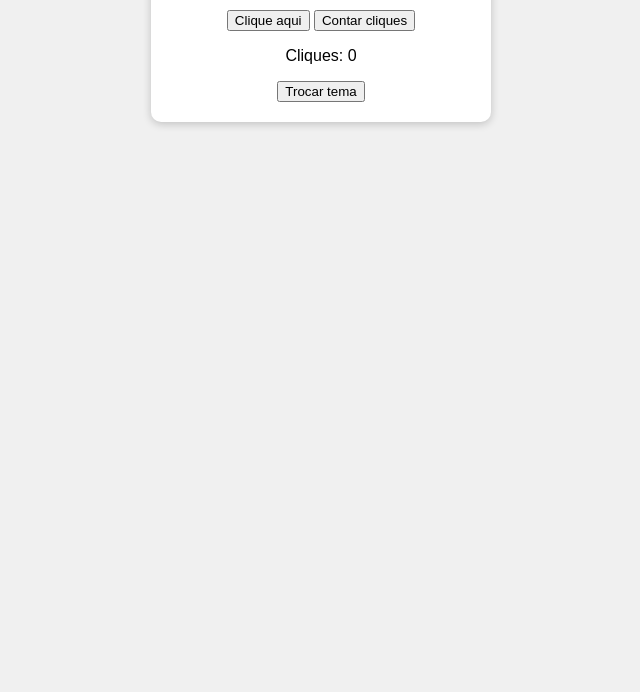
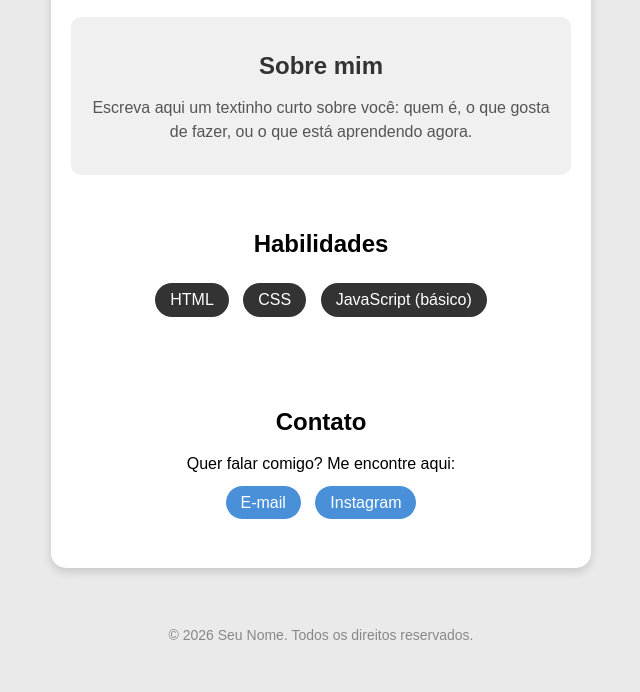
Before and after one commit to mussamuhija111-glitch/meu-perfi, a plain HTML site: page index.html in a window 1280 px wide. Shown: the part 282-974 px from the top of the page, without its empty margins (319-959 px from the left). Before the commit the page ends 800 px from the top, so only its background shows below. Drawn offline with Linux system fonts and the light colour scheme.

Commit message:
Update index.html

```diff
--- a/index.html
+++ b/index.html
@@ -6,37 +6,77 @@
 <style>
 body {
   font-family: Arial, sans-serif;
-  background-color: #f0f0f0;
+  background-color: #eaeaea;
+  margin: 0;
+  padding: 20px;
 }
-
-h1 {
-  color: darkblue;
-}
-
-ul {
-  list-style-type: none;
-}
-
-li {
-  padding: 8px;
+.cartao {
   background-color: white;
-  margin-bottom: 5px;
-  border-radius: 5px;
-}
-
-.cartao {
-  max-width: 300px;
-  margin: 30px auto;
+  max-width: 500px;
+  margin: 0 auto;
   padding: 20px;
-  background-color: white;
-  border-radius: 10px;
-  box-shadow: 0 2px 8px rgba(0,0,0,0.2);
+  border-radius: 15px;
+  box-shadow: 0 4px 10px rgba(0,0,0,0.15);
   text-align: center;
 }
-
-.escuro {
-  background-color: #222;
+.sobre {
+  margin-top: 20px;
+  padding: 15px;
+  background-color: #f0f0f0;
+  border-radius: 10px;
+  text-align: center;
+}
+.sobre h2 {
+  color: #333;
+  margin-bottom: 10px;
+}
+.sobre p {
+  color: #555;
+  line-height: 1.5;
+}
+.habilidades {
+  margin-top: 20px;
+  padding: 15px;
+  text-align: center;
+}
+.habilidades ul {
+  list-style: none;
+  padding: 0;
+}
+.habilidades li {
+  background-color: #333;
   color: white;
+  display: inline-block;
+  padding: 8px 15px;
+  margin: 5px;
+  border-radius: 20px;
+}
+.contato {
+  margin-top: 20px;
+  padding: 15px;
+  text-align: center;
+}
+.contato ul {
+  list-style: none;
+  padding: 0;
+}
+.contato li {
+  display: inline-block;
+  margin: 5px;
+}
+.contato a {
+  background-color: #4a90d9;
+  color: white;
+  padding: 8px 15px;
+  border-radius: 20px;
+  text-decoration: none;
+}
+footer {
+  margin-top: 30px;
+  padding: 15px;
+  text-align: center;
+  color: #888;
+  font-size: 14px;
 }
 </style>
 </head>
@@ -45,33 +85,53 @@ li {
 <div class="cartao">
   <h1>Seu Nome</h1>
   <p id="frase">Uma frase curta sobre você.</p>
+
   <ul>
     <li><a href="https://www.google.com">Google</a></li>
     <li><a href="https://www.youtube.com">YouTube</a></li>
     <li><a href="https://www.wikipedia.org">Wikipédia</a></li>
   </ul>
+
   <button onclick="mudarFrase()">Clique aqui</button>
-  <button onclick="contarClique()">Contar cliques</button>
   <p id="contador">Cliques: 0</p>
-  <button onclick="trocarTema()">Trocar tema</button>
+
+  <div class="sobre">
+    <h2>Sobre mim</h2>
+    <p>Escreva aqui um textinho curto sobre você: quem é, o que gosta de fazer, ou o que está aprendendo agora.</p>
+  </div>
+
+  <div class="habilidades">
+    <h2>Habilidades</h2>
+    <ul>
+      <li>HTML</li>
+      <li>CSS</li>
+      <li>JavaScript (básico)</li>
+    </ul>
+  </div>
+
+  <div class="contato">
+    <h2>Contato</h2>
+    <p>Quer falar comigo? Me encontre aqui:</p>
+    <ul>
+      <li><a href="mailto:seuemail@exemplo.com">E-mail</a></li>
+      <li><a href="https://instagram.com/seuusuario">Instagram</a></li>
+    </ul>
+  </div>
 </div>
+
+<footer>
+  <p>&copy; 2026 Seu Nome. Todos os direitos reservados.</p>
+</footer>
 
 <script>
 let cliques = 0;
 
 function mudarFrase() {
-  document.getElementById("frase").innerText = "Você clicou no botão!";
-}
-
-function contarClique() {
-  cliques = cliques + 1;
-  document.getElementById("contador").innerText = "Cliques: " + cliques;
-}
-
-function trocarTema() {
-  document.querySelector(".cartao").classList.toggle("escuro");
+  cliques++;
+  document.getElementById("frase").textContent = "Obrigado por clicar!";
+  document.getElementById("contador").textContent = "Cliques: " + cliques;
 }
 </script>
 
 </body>
-  </html>
+</html>
```
